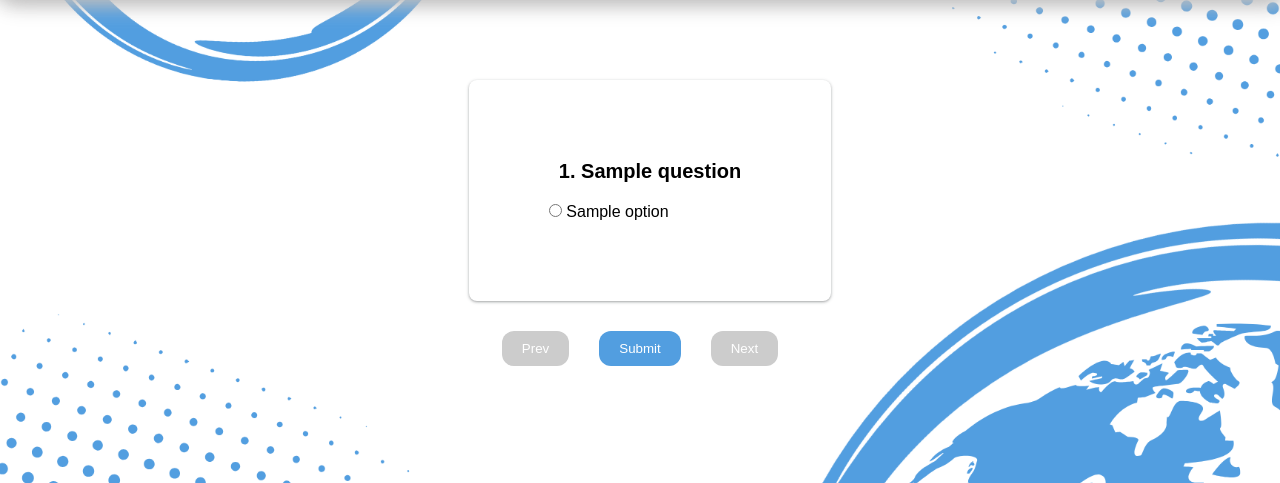
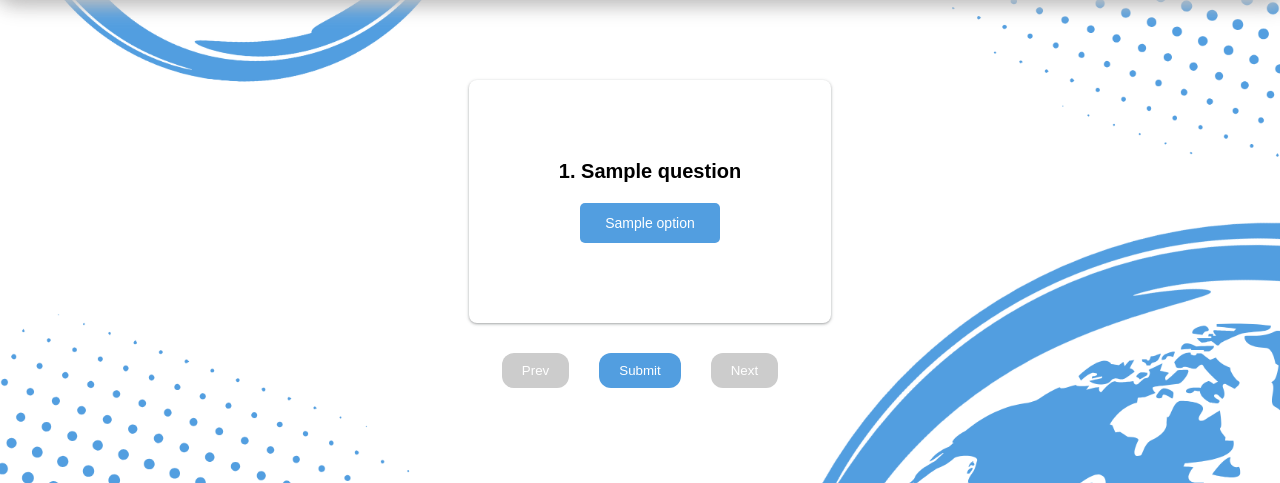
Before and after one commit to zeynar25/co-ca, a Flask app: template templates/quiz.html in a window 1280 px wide. Shown: the part 70-553 px from the top of the page. Run offline with Flask 3, Linux system fonts and the light colour scheme; the template is opened without the code that fills it: most values are stand-ins (such as "Sample title", 1, 10 or a date in 2020).

Commit message:
styled radio buttons

```diff
--- a/app.py
+++ b/app.py
@@ -414,7 +414,7 @@ def check():
         answer = request.form.get(str(questions[i].id)) or "None"
         questions[i].answer = answer
 
-        if (questions[i].answer == questions[i].answer_key):
+        if (questions[i].answer.upper() == questions[i].answer_key.upper()):
             score += 1
 
     return render_template("score.html", mode=mode, category=category, option=option, score=score, duration=seconds_to_time(duration), questions=questions)
--- a/static/quiz_and_score_style.css
+++ b/static/quiz_and_score_style.css
@@ -83,3 +83,73 @@
     background-color: #cccccc;
     cursor: not-allowed;
 }
+
+/* identification part */
+.identification-container {
+    display: flex;
+    flex-direction: column;
+    align-items: start;
+    margin: 20px 0;
+}
+
+.identification-input {
+    width: 100%;
+    max-width: 400px;
+    padding: 10px 15px;
+    font-size: 16px;
+    border: 2px solid #ddd;
+    border-radius: 8px;
+    outline: none;
+    transition: border-color 0.3s ease, box-shadow 0.3s ease;
+}
+
+.identification-input:focus {
+    border-color: #529EE0;
+    box-shadow: 0 0 5px rgba(82, 158, 224, 0.5);
+}
+
+.identification-input::placeholder {
+    color: #aaa;
+    font-style: italic;
+}
+
+/* true or false and multiple choice part */
+.buttons-group {
+    display: flex;
+    flex-wrap: wrap;
+    justify-content: center;
+    gap: 10px;
+}
+
+.quiz-button {
+    display: flex;
+    align-items: center;
+    justify-content: center;
+    width: 140px;
+    height: 40px;
+    background-color: #529EE0;
+    color: #fff;
+    font-size: 14px;
+    border-radius: 5px;
+    cursor: pointer;
+    position: relative;
+    transition: transform 0.3s ease, background-color 0.3s ease;
+}
+
+.quiz-button input {
+    display: none;
+}
+
+.quiz-button span {
+    pointer-events: none;
+}
+
+.quiz-button:hover {
+    transform: scale(1.05);
+    background-color: #2775b9;
+}
+
+.buttons-group .quiz-button.selected{
+    background-color: #113452;
+    border: 2px solid #2775b9;
+}
--- a/static/quiz_script.js
+++ b/static/quiz_script.js
@@ -64,3 +64,25 @@ document.addEventListener("DOMContentLoaded", function () {
     // Initialize carousel
     showCard(currentIndex);
 });
+
+
+// adds/removes selected class to a button
+document.addEventListener("DOMContentLoaded", () => {
+    // Select all quiz buttons
+    const quizButtons = document.querySelectorAll(".quiz-button");
+
+    quizButtons.forEach(button => {
+        // Add a click event listener to each button
+        button.addEventListener("click", () => {
+            // Find all radio inputs within this button group
+            const parentGroup = button.parentElement;
+            const buttonsInGroup = parentGroup.querySelectorAll(".quiz-button");
+
+            // Remove "selected" class from all buttons in the group
+            buttonsInGroup.forEach(b => b.classList.remove("selected"));
+
+            // Add "selected" class to the clicked button
+            button.classList.add("selected");
+        });
+    });
+});
--- a/templates/quiz.html
+++ b/templates/quiz.html
@@ -24,12 +24,19 @@
                             </div>
                             <div class="card-body">
                                 {% if option == "Identification" %}
-                                    <input type="text" name="{{ question.id }}" id="{{ question.id }}"><br>
+                                <div class="identification-container">
+                                    <input type="text" class="identification-input" name="{{ question.id }}" id="{{ question.id }}" placeholder="Type your answer here">
+                                </div>
                                 {% else %}
-                                    {% for option in question.options %}
-                                        <input type="radio" id="question.id_option{{ loop.index }}" name="{{ question.id }}" value="{{ option }}">
-                                        <label for="question.id_option{{ loop.index }}">{{ option }}</label><br>
-                                    {% endfor %}
+
+                                    <div class="buttons-group" id="mode-group">
+                                        {% for option in question.options %}
+                                            <label class="quiz-button">
+                                                <input type="radio" id="question.id_option{{ loop.index }}" name="{{ question.id }}" value="{{ option }}">
+                                                <span>{{ option }}</span>
+                                            </label>
+                                        {% endfor %}
+                                    </div>
                                 {% endif %}
                             </div>
                         </div>
```
